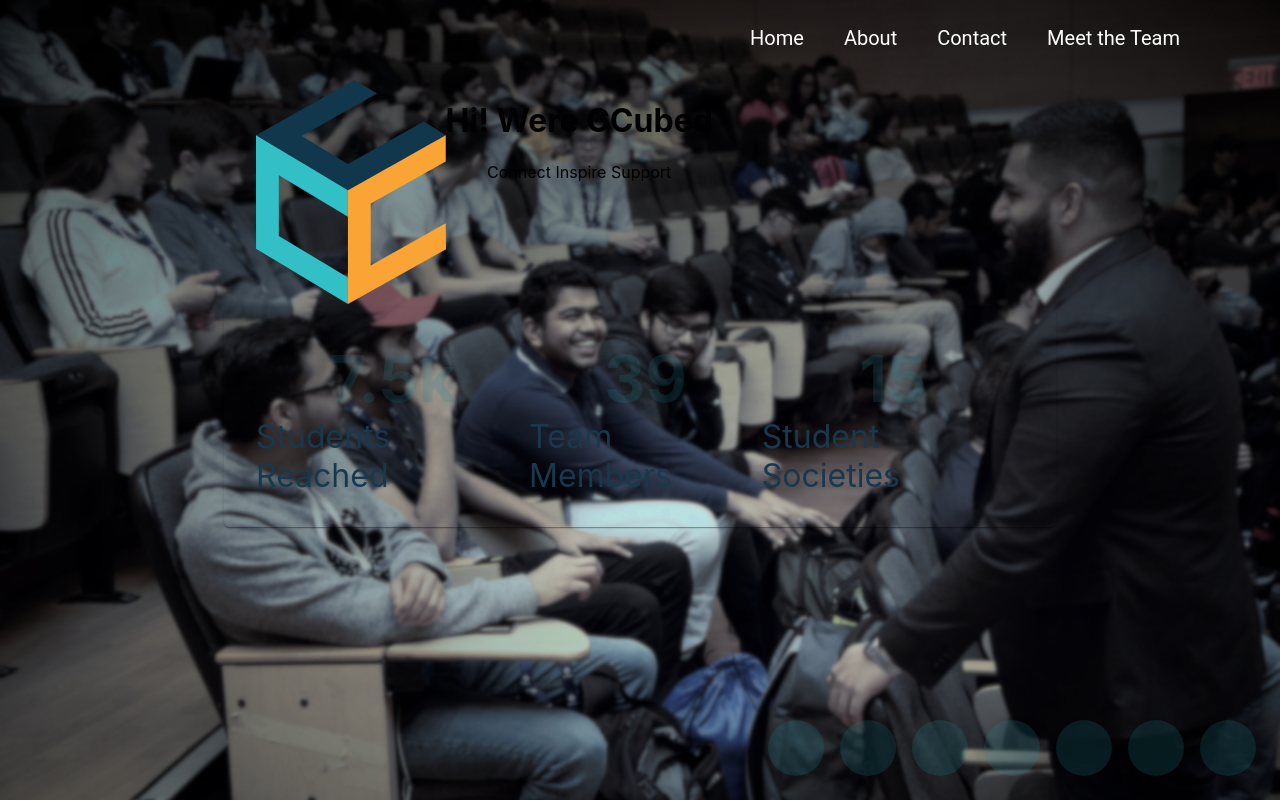
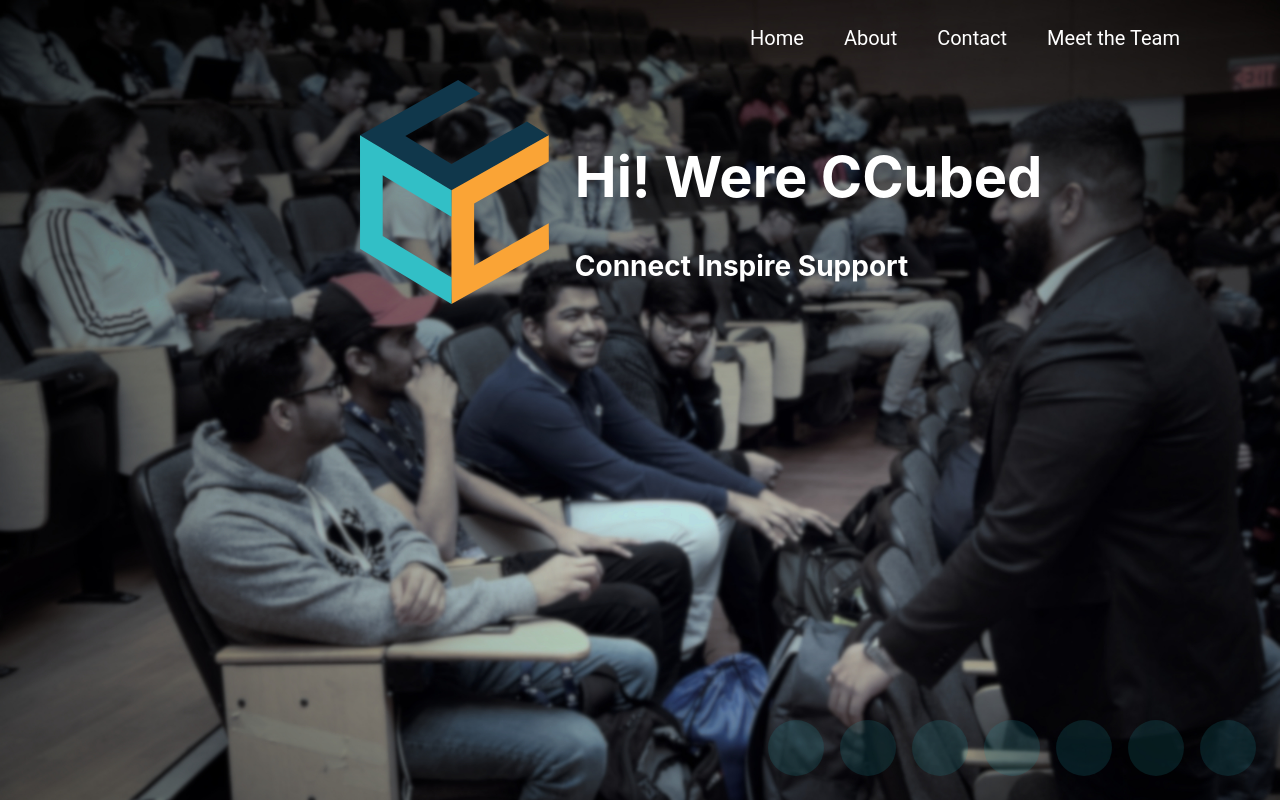
Before and after one commit to ccubed-dev/Website-Old, a React (Create React App) app: page / in a window 1280 px wide. Shown: the top 802 px of the page. Built offline with nearby package versions, Linux system fonts and the light colour scheme.

Commit message:
tbh I don't know what these changes are. Employers please don't read my commits

```diff
--- a/src/components/animations/BaseAnimation.jsx
+++ b/src/components/animations/BaseAnimation.jsx
@@ -19,7 +19,7 @@ BaseAnimation.defaultProps = {
     direction: "normal",
     fillMode: "both",
     playState: "running",
-    display: "block",
+    display: "inline",
     width: "fit-content"
 };
 export default BaseAnimation;
--- a/src/components/animations/SlideLeft.jsx
+++ b/src/components/animations/SlideLeft.jsx
@@ -4,10 +4,10 @@ import BaseAnimation from "./BaseAnimation";
 const SlideLeftAnimation = keyframes`
   from {
     margin-left: 40% ;
-    margin-right: 0%;
+    /* margin-right: 0%; */
   }
   to {
-    margin-left: 20%;
+    margin-left: 15%;
   }
   /* 0% { margin-left: auto; margin-right: auto; }
   100% { margin-left: 0px; } */
--- a/src/components/molecules/Greeter.jsx
+++ b/src/components/molecules/Greeter.jsx
@@ -1,11 +1,12 @@
 import React from "react";
 import styled from "styled-components";
 import {AppLogo, FlexRow} from "@atoms";
-import {FadeIn, SlideLeft} from "@animations";
+import {SlideLeft} from "@animations";
 
 const Container = styled.div`
     display: block;
 	width:100%;
+    height: 100%;
 `;
 
 const Centerer = styled.div`
@@ -14,32 +15,46 @@ const Centerer = styled.div`
 `;
 
 const TextContainer = styled.div`
-    /* position: relative; */
     width: 40%;
-    text-align: center;
+    justify-content: center;
+    color: white;
+    font-size: 3.5em;
+    margin: 2vw;
+`;
+
+const Header = styled.h1`
+    font-size: 100%;
+    /* height: 100%; */
+    width: 100%;
+`;
+
+const SubHeader = styled.h2`
+    font-size: 50%;
+`;
+
+const Test = styled(FlexRow)`
+    align-content: center;
     justify-content: center;
 `;
 
 const Greeter = () => {
     return (
         <Container>
-            <FlexRow>
+            <Test>
                 <SlideLeft delay="0.5s">
                     <Centerer>
                         <AppLogo></AppLogo>
                     </Centerer>
                 </SlideLeft>
                 <TextContainer>
-                    <FadeIn delay="2.5s" duration="1s">
-                        <h1>
+                    <Header>
                             Hi! Were CCubed
-                        </h1>
-                        <p>
+                    </Header>
+                    <SubHeader>
                             Connect Inspire Support
-                        </p>
-                    </FadeIn>
+                    </SubHeader>
                 </TextContainer>
-            </FlexRow>
+            </Test>
         </Container>
     );
 };
```
